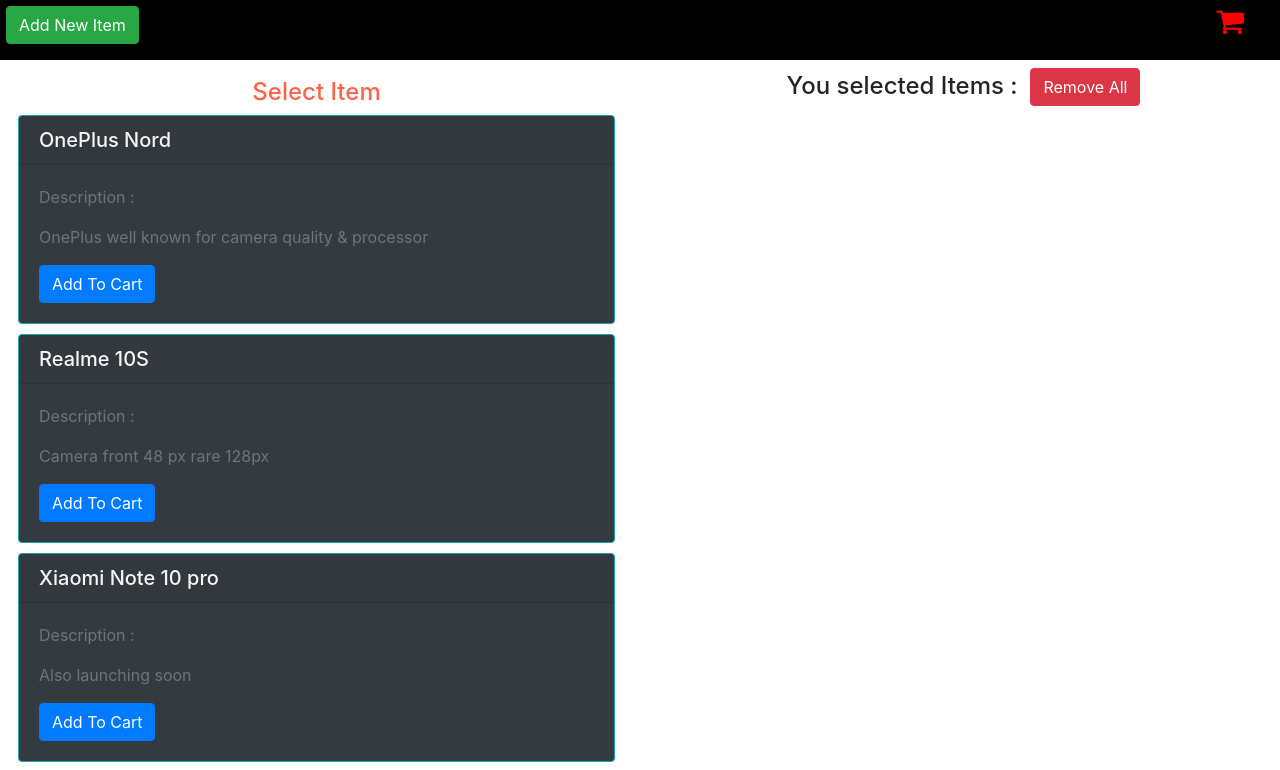
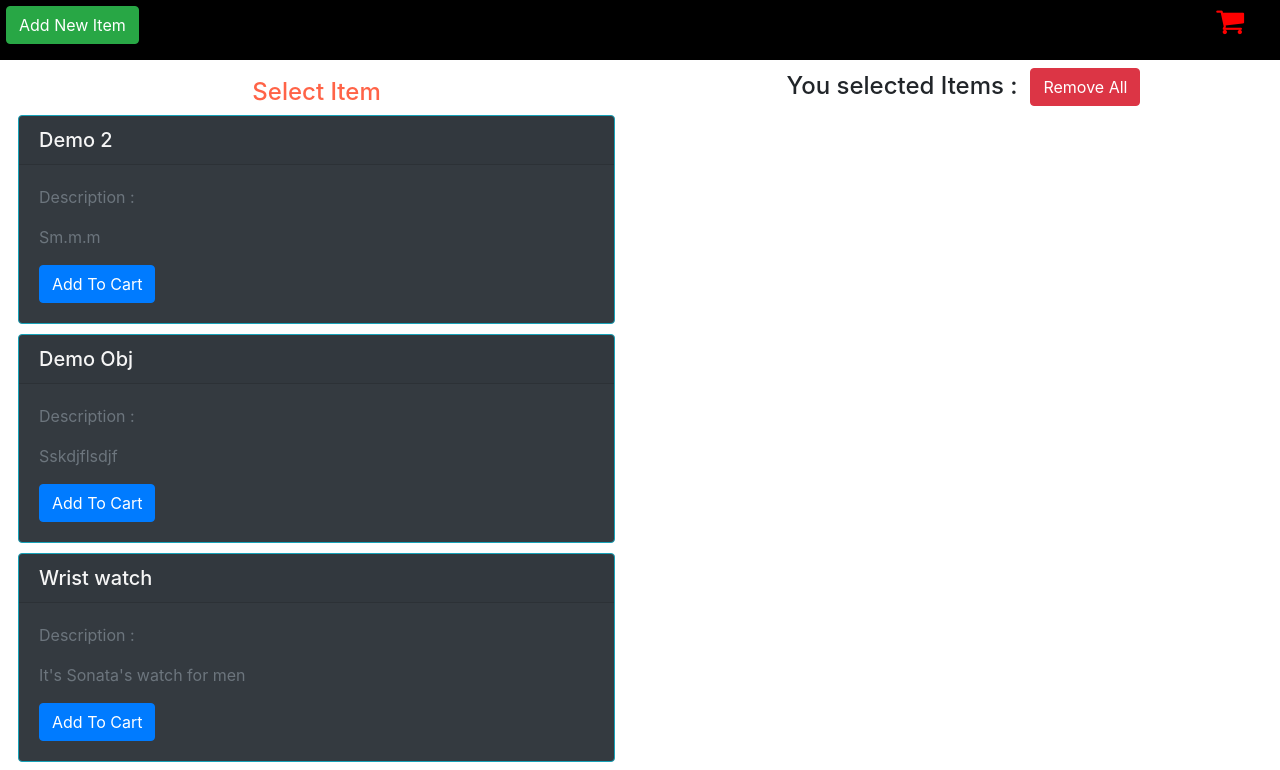
Before and after one commit to Gauravkulkarni9860/redux-app, a React (Create React App) app: page / in a window 1280 px wide. Shown: the top 770 px of the page. Built offline with nearby package versions, Linux system fonts and the light colour scheme; data requests are answered from the project's data file.

Commit message:
Updated on 15/09/2020

```diff
--- a/db.json
+++ b/db.json
@@ -41,6 +41,24 @@
       "description": "OnePlus well known for camera quality & processor",
       "price": "45000",
       "id": 7
+    },
+    {
+      "name": "Wrist watch",
+      "description": "It's Sonata's watch for men",
+      "price": "2000",
+      "id": 8
+    },
+    {
+      "name": "Demo Obj",
+      "description": "Sskdjflsdjf",
+      "price": "12000",
+      "id": 9
+    },
+    {
+      "name": "Demo 2",
+      "description": "Sm.m.m",
+      "price": "23000",
+      "id": 10
     }
   ]
 }
--- a/package.json
+++ b/package.json
@@ -15,7 +15,8 @@
     "react-router-dom": "^5.2.0",
     "react-scripts": "3.4.3",
     "redux": "^4.0.5",
-    "redux-devtools-extension": "^2.13.8"
+    "redux-devtools-extension": "^2.13.8",
+    "redux-thunk": "^2.3.0"
   },
   "scripts": {
     "start": "react-scripts start",
--- a/src/components/ItemList/ItemList.js
+++ b/src/components/ItemList/ItemList.js
@@ -1,24 +1,48 @@
 import React, { Component } from 'react';
-import axios from 'axios';
 import './ItemList.css';
 import { Button, Card } from 'react-bootstrap';
 import { connect } from 'react-redux';
-import * as actionType from '../../store/action';
+import * as actionCreator from '../../store/actions/index';
+import * as actionType from '../../store/actions/action'
 
 
 class ItemList extends Component {
 
-    state = {
-        items : []
+    componentDidMount = () => {
+        this.props.onFetchData()
     }
 
-    componentDidMount = () => {
-        let url = "http://localhost:3001/items";
-        axios.get(url).then(result => {
-            let items = result.data.reverse().map(item => {
+    // componentDidUpdate = () => {
+    //     console.log(this.props.itm)
+    //     const items = this.props.itm.map(item => {
+    //         return (
+    //             <Card key={item.id} border="info" bg="dark" style={{marginBottom:'10px'}}>
+    //                 <Card.Header as="h5">
+    //                     {item.name}
+    //                 </Card.Header>
+    //                 <Card.Body>
+    //                     <Card.Text className="text-muted">Description :</Card.Text>
+    //                     <Card.Text className="text-muted">
+    //                         {item.description}
+    //                     </Card.Text>
+    //                     <Button
+    //                         variant="primary"
+    //                         onClick={() => this.props.onAddToCart(item.name, item.id, item.price)}
+    //                     >
+    //                         Add To Cart
+    //                     </Button>
+    //                 </Card.Body>
+    //             </Card>
+    //         )
+    //     })
 
+    //     //this.setState({itemsArray : items})
+    // }
+
+    render () {
+
+        let itemsList = this.props.itm.reverse().map(item => {
             return (
-
                 <Card key={item.id} border="info" bg="dark" style={{marginBottom:'10px'}}>
                     <Card.Header as="h5">
                         {item.name}
@@ -38,16 +62,11 @@
                 </Card>
             )
         })
-            this.setState({items : items})
-        })
-    }
 
-
-    render () {
         return (
             <div className="Items">
                 <h4>Select Item</h4>
-                {this.state.items}
+                {itemsList}
             </div>
         );
     }
@@ -55,13 +74,14 @@
 
 const mapStateToProps = state => {
     return {
-        itm : state.cartItem
+        itm : state.itemList
     };
 }
 
 const mapDispatchToProps = dispatch => {
     return {
-        onAddToCart: (item, id, price) => dispatch({type: actionType.ADD_TO_CART, payload : {title: {item}, itemId: id, itemPrice: price, quant: 1}})
+        onAddToCart: (item, id, price) => dispatch({type: actionType.ADD_TO_CART, payload : {title: {item}, itemId: id, itemPrice: price, quant: 1}}),
+        onFetchData : () => dispatch(actionCreator.fetchItemRequest())
     }
 }
 
--- a/src/components/addItem/AddItem.js
+++ b/src/components/addItem/AddItem.js
@@ -1,7 +1,10 @@
 import React, { Component } from 'react';
+import { connect } from 'react-redux';
 import { Col, Row } from 'react-bootstrap';
 import './AddItem.css';
-import axios from 'axios';
+import * as actionCreator from '../../store/actions/index';
+//import axios from 'axios';
+
 
 class AddItem extends Component {
 
@@ -25,24 +28,18 @@
 
     handleSubmit (e) {
         e.preventDefault();
-        let url = "http://localhost:3001/items";
+        const item = {
+            name : this.state.name,
+            price : this.state.price,
+            description : this.state.description
+        }
         if(this.state.name !== '' && this.state.price !== '' && this.state.description !== '') {
-            // console.log("empty")
-            axios.post(url, {
-                name : this.state.name,
-                description : this.state.description,
-                price : this.state.price
-            }).then(result => {
-                return(
-                    alert("Product added successfully!")
-                )
-            })
+            this.props.onAddItem(item);
             this.props.history.replace("/");
         }
         else {
             alert("Please enter data!");
         }
-
     }
 
     render () {
@@ -92,4 +89,10 @@
     }
 }
 
-export default AddItem;
+const mapDispatchToProps = dispatch => {
+    return {
+        onAddItem : (item) => dispatch(actionCreator.addItemRequest(item))
+    }
+}
+
+export default connect(null,mapDispatchToProps)(AddItem);
--- a/src/components/cart/Cart.js
+++ b/src/components/cart/Cart.js
@@ -2,7 +2,7 @@
 import { connect } from 'react-redux';
 import './Cart.css';
 import { Button } from 'react-bootstrap';
-import * as actionType from '../../store/action';
+import * as actionType from '../../store/actions/action';
 
 class Cart extends Component {
     render () {
--- a/src/index.js
+++ b/src/index.js
@@ -1,16 +1,23 @@
 import React from 'react';
 import ReactDOM from 'react-dom';
-import { createStore } from 'redux';
+
+import { createStore, applyMiddleware, compose } from 'redux';
 import { Provider } from 'react-redux';
-import { composeWithDevTools } from 'redux-devtools-extension';
+// import { composeWithDevTools } from 'redux-devtools-extension';
+import thunk from 'redux-thunk';
+
 import './index.css';
 import App from './App';
 import * as serviceWorker from './serviceWorker';
 import 'bootstrap/dist/css/bootstrap.min.css';
 import { BrowserRouter } from 'react-router-dom';
-import reducer from './store/Reducer';
+import rootReducer from './store/reducers/Reducer';
 
-const store = createStore(reducer, composeWithDevTools());
+const composeEnhancers = window.__REDUX_DEVTOOLS_EXTENSION_COMPOSE__ || compose;
+
+const store = createStore (rootReducer, composeEnhancers(
+  applyMiddleware(thunk)
+))
 
 ReactDOM.render(
   <Provider store={store}>
--- a/src/store/action.js
+++ b/src/store/actions/action.js
@@ -3,3 +3,4 @@
 export const SUBSTRACT_QUANTITY = 'SUBSTRACT_QUANTITY';
 export const REMOVE_ITEM = 'REMOVE_ITEM';
 export const REMOVE_ALL = 'REMOVE_ALL';
+export const FETCH_ITEMS = 'FETCH_ITEMS';
--- /dev/null
+++ b/src/store/actions/actionCreator.js
@@ -0,0 +1,37 @@
+import * as actionType from '../actions/action';
+import axios from 'axios';
+
+
+export const fetchItemRequest = () => {
+    return dispatch => {
+        axios.get("http://localhost:3001/items")
+            .then(response => {
+                dispatch(fetchItems(response.data))
+            })
+            .catch(error => {
+                alert("Something went wrong!")
+            })
+    }
+}
+
+export const fetchItems = (items) => {
+    return {
+        type : actionType.FETCH_ITEMS,
+        itemList : items
+    }
+}
+
+
+export const addItemRequest = (item) => {
+    return dispatch => {
+        axios.post("http://localhost:3001/items", {
+            name : item.name,
+            description : item.description,
+            price : item.price
+        }).then(result => {
+            return(
+                alert("Item added successfully")
+            )
+        })
+    }
+}
--- /dev/null
+++ b/src/store/actions/index.js
@@ -0,0 +1,5 @@
+export {
+    fetchItemRequest,
+    fetchItems,
+    addItemRequest,
+} from './actionCreator';
--- a/src/store/Reducer.js
+++ b/src/store/reducers/Reducer.js
@@ -1,7 +1,8 @@
-import * as actionType from './action';
+import * as actionType from '../actions/action';
 
 const initialState = {
     cartItem : [],
+    itemList : [],
 };
 
 
@@ -49,15 +50,22 @@
                 ...state,
                 cartItem: state.cartItem.filter(item => item.id !== action.itmId),
             }
+
         case actionType.REMOVE_ALL :
             return {
                 ...state,
                 cartItem: []
             }
+
+        case actionType.FETCH_ITEMS :
+            return {
+                ...state,
+                itemList : action.itemList,
+            }
+
         default :
             return state;
     }
-
 }
 
 export default reducer;
```
Also changed, not shown: 1 other file (tests, documents, lock files or other folders). Lines whose indentation alone changed are shown as unchanged.
